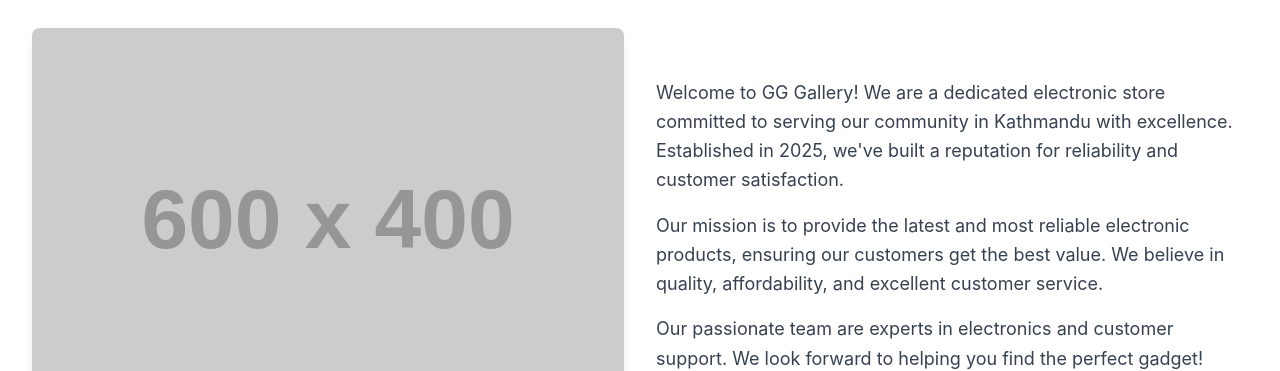
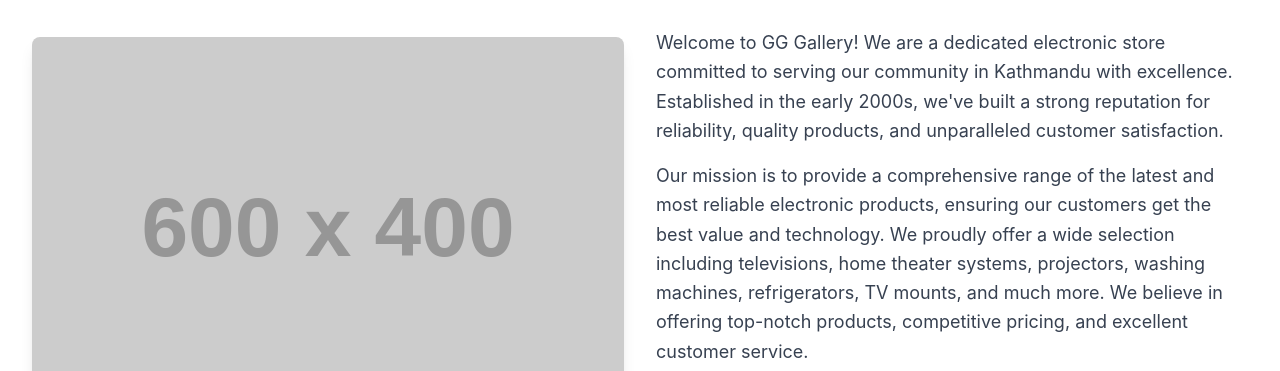
Before and after one commit to gaurav-giri7/gg.gallery.github.io, a plain HTML site: page index.html in a window 1280 px wide. Shown: the part 592-963 px from the top of the page. Drawn offline with nearby package versions, Linux system fonts and the light colour scheme; placeholder pictures from the web are drawn by us.

Commit message:
index.html

```diff
--- a/index.html
+++ b/index.html
@@ -73,11 +73,12 @@
                 <div class="md:w-1/2 text-lg text-gray-700 leading-relaxed">
                     <p class="mb-4">
                         Welcome to GG Gallery! We are a dedicated electronic store committed to serving our community in Kathmandu with excellence.
-                        Established in 2025, we've built a reputation for reliability and customer satisfaction.
+                        Established in the early 2000s, we've built a strong reputation for reliability, quality products, and unparalleled customer satisfaction.
                     </p>
                     <p class="mb-4">
-                        Our mission is to provide the latest and most reliable electronic products, ensuring our customers get the best value.
-                        We believe in quality, affordability, and excellent customer service.
+                        Our mission is to provide a comprehensive range of the latest and most reliable electronic products, ensuring our customers get the best value and technology.
+                        We proudly offer a wide selection including televisions, home theater systems, projectors, washing machines, refrigerators, TV mounts, and much more.
+                        We believe in offering top-notch products, competitive pricing, and excellent customer service.
                     </p>
                     <p>
                         Our passionate team are experts in electronics and customer support. We look forward to helping you find the perfect gadget!
```
